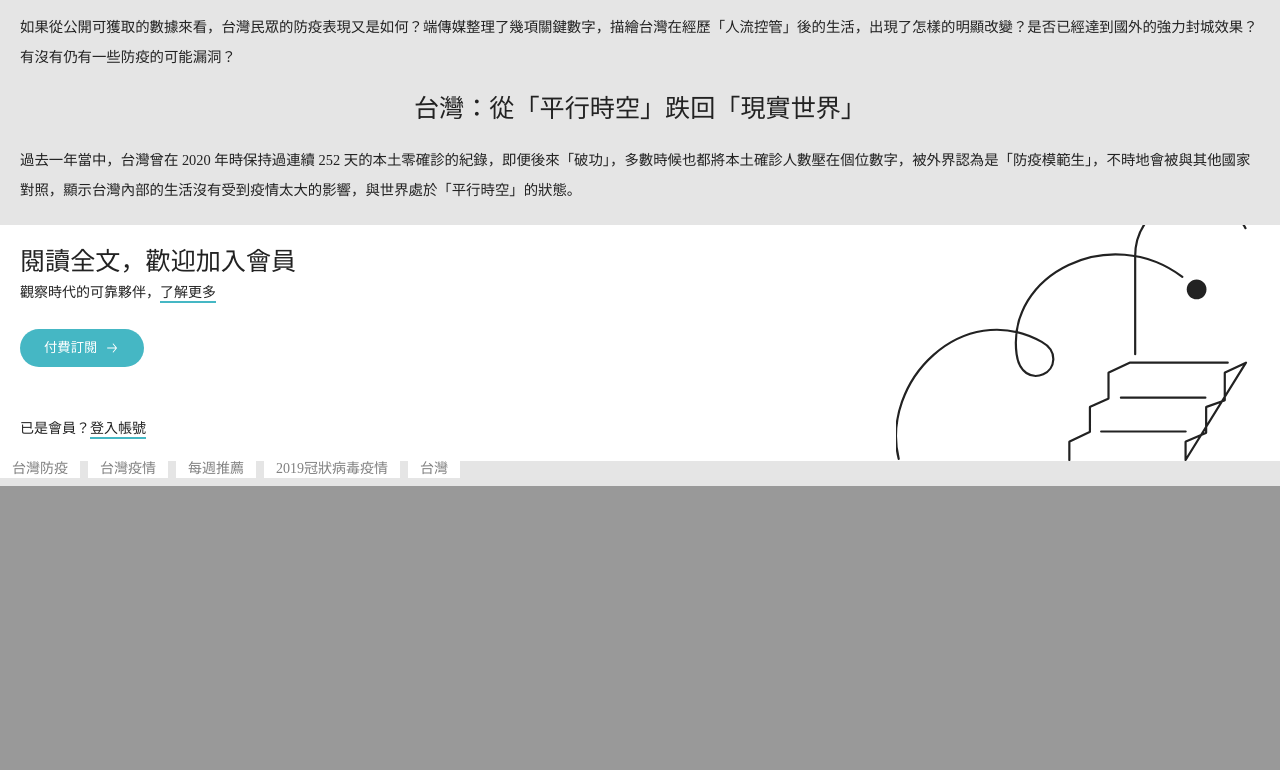
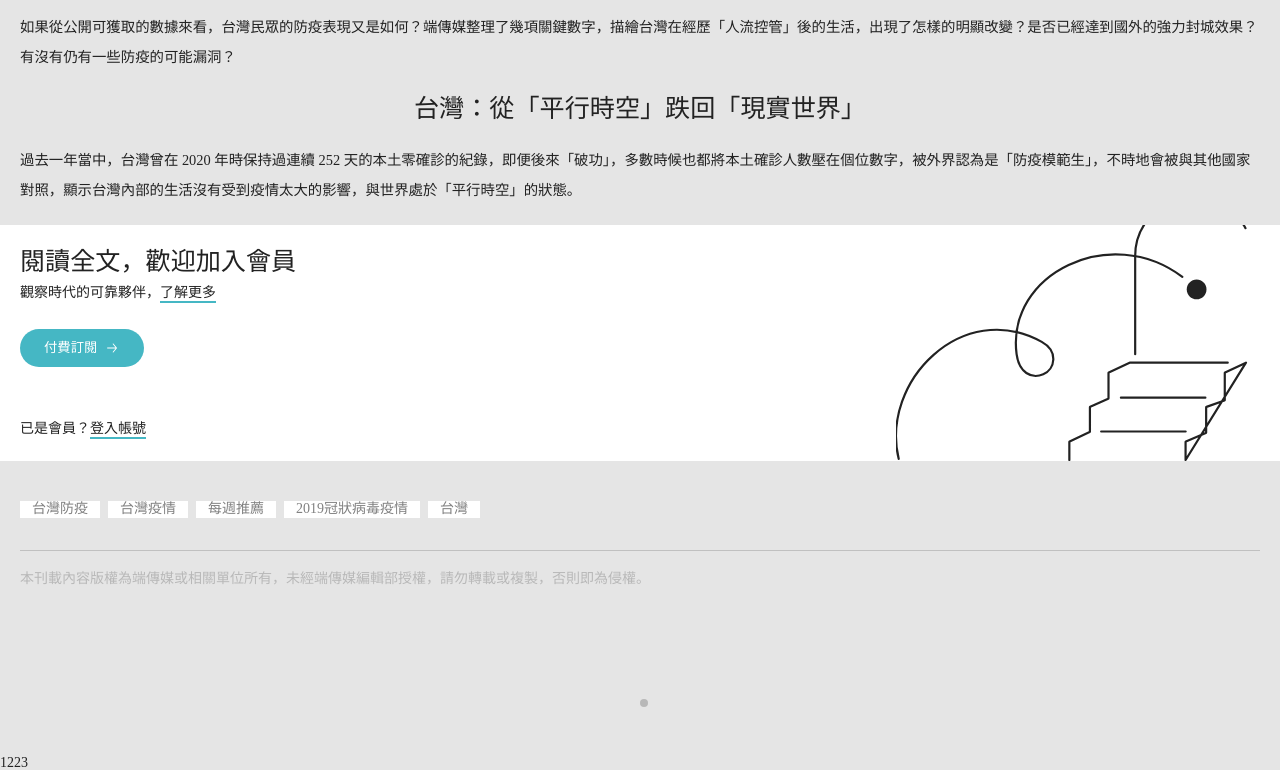
Before and after one commit to superpmt2/UI-homeWork, a plain HTML site: page HW4-article2/index.html in a window 1280 px wide. Shown: the part 1721-2491 px from the top of the page. Before the commit the page ends 2227 px from the top, so only its background shows below. Drawn offline with nearby package versions, Linux system fonts and the light colour scheme.

Commit message:
製作至note

```diff
--- a/HW4-article2/index.html
+++ b/HW4-article2/index.html
@@ -22,7 +22,7 @@
                 <a href="#" class="notice-btn">
                     <img src="./img/icon/notice.svg" alt="notice">
                 </a>
-                <button class="toggle-menu is-active" id="modal-toggle-btn">
+                <button class="toggle-menu" id="modal-toggle-btn">
                     <i></i><i></i><i></i>
                 </button>
             </div>
@@ -165,12 +165,17 @@
                     </button>
                     <p>已是會員？<span>登入帳號</span></p>
                 </div>
-                <div class="keyword">
+                <div class="keyword sec-keyword p-l-m p-r-m">
                     <ul>
                         <li>台灣防疫</li><li>台灣疫情</li><li>每週推薦</li><li>2019冠狀病毒疫情</li><li>台灣</li>
                     </ul>
                 </div>
-                <div class="article-author-others"></div>
+                <p class="note p-l-m p-r-m">本刊載內容版權為端傳媒或相關單位所有，未經端傳媒編輯部授權，請勿轉載或複製，否則即為侵權。</p>
+                <div class="article-author-others">
+                    <ul>
+                        <li>1223</li>
+                    </ul>
+                </div>
                 <aside>
                     <div class="comment"></div>
                 </aside>
--- a/HW4-article2/scss/_common.scss
+++ b/HW4-article2/scss/_common.scss
@@ -211,6 +211,7 @@ main {
             background-repeat: no-repeat;
             background-position: right bottom;
             background-color: white;
+            margin-bottom: 40px;
 
             h2 {
                 font-size: 1.57rem;
@@ -260,6 +261,37 @@ main {
 
             }
         }
+
+        .sec-keyword {
+            display: block;
+
+            ul {
+                border-bottom: 1px solid rgb(0, 0, 0, 0.16);
+                margin-bottom: 16px;
+                padding-bottom: 24px;
+            }
+        }
+
+        .note {
+            color: #b8b8b8;
+            line-height: 16.8px;
+            position: relative;
+            margin-bottom: 168px;
+
+            &::after {
+                content: "";
+                position: absolute;
+                width: 8px;
+                height: 8px;
+                background-color: #b8b8b8;
+                top: 128px;
+                left: 50%;
+                border-radius: 4px;
+                margin: 0 auto;
+            }
+        }
+
+
 
         // 下拉選單後側箭頭後側箭頭隨著選單內容調整位置
         // START
--- a/HW4-article2/scss/_sidermenu.scss
+++ b/HW4-article2/scss/_sidermenu.scss
@@ -4,6 +4,7 @@ header {
     width: 100vw;
     height: 82px;
     transition: ease-in-out 0.5s all;
+    z-index: 100;
 
     @media screen and (min-width: 1024px) {
         width: 100%;
```
Also changed, not shown: HW4-article2/css/style.css.
